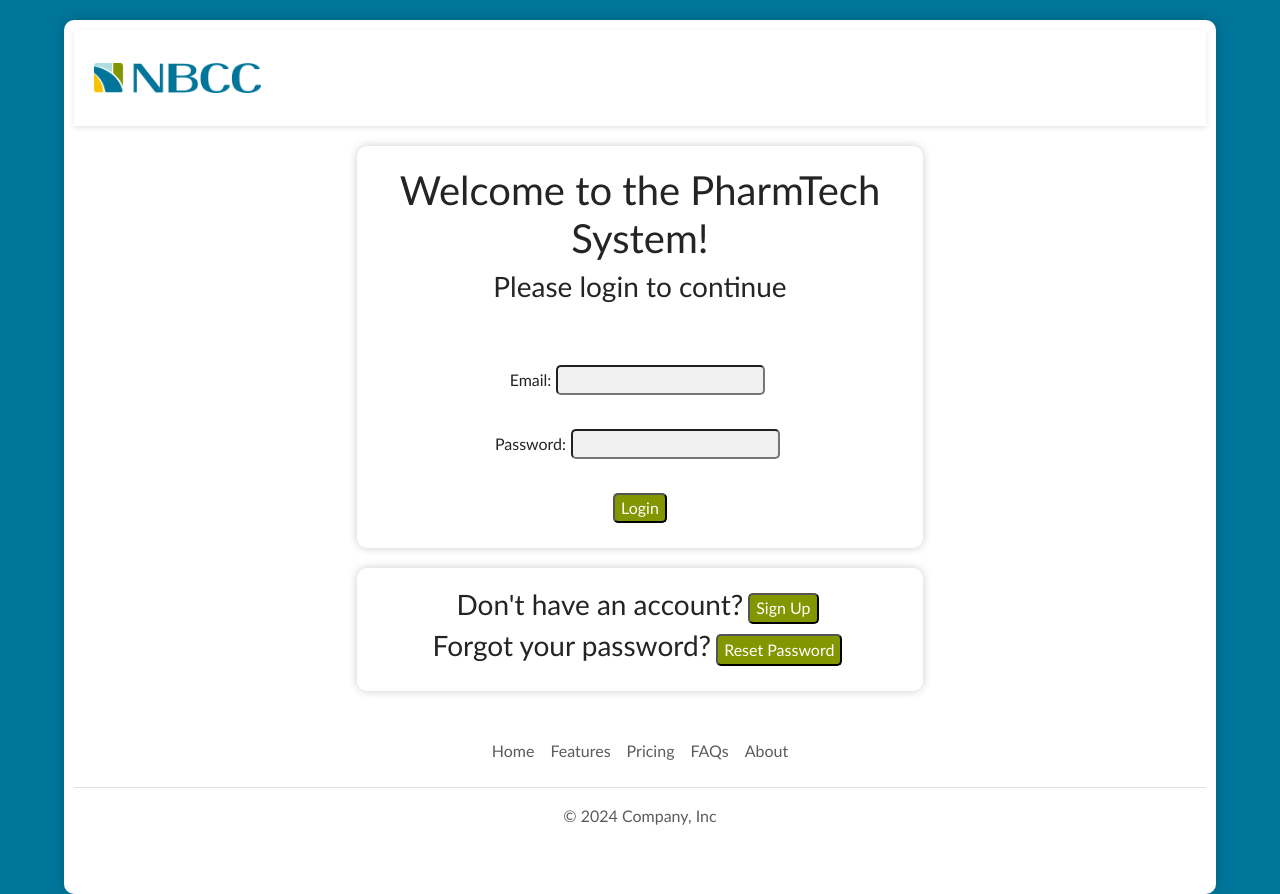
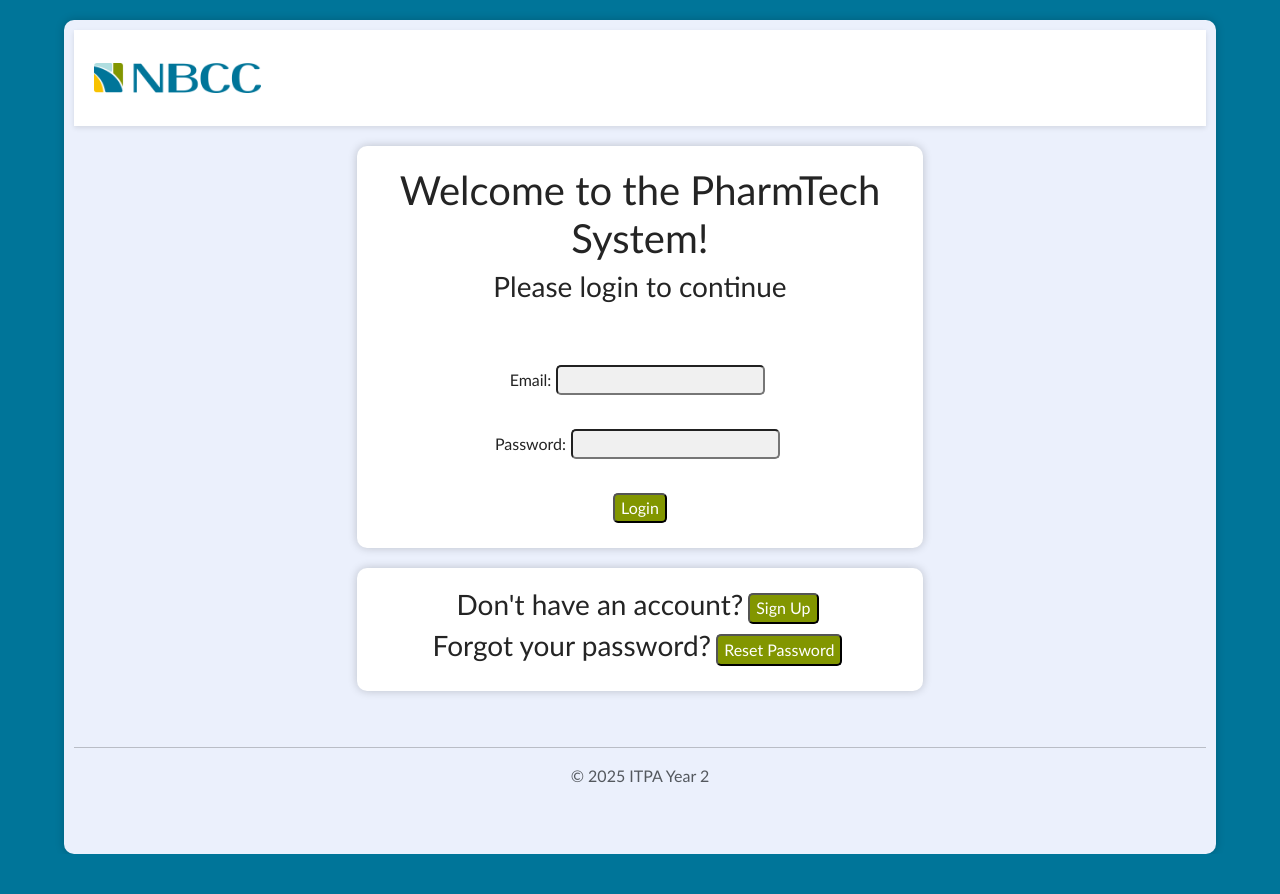
Before and after one commit to Rinlog/Pharmacy-Tech-Capston, a React (Vite) app in the folder PharmFrontend/: page /login in a window 1280 px wide. After the commit the page ends 854 px from the top, so only its background shows below. Built offline with nearby package versions, Linux system fonts and the light colour scheme.

Commit message:
centered home page title

```diff
--- a/PharmFrontend/src/components/footer/footer.jsx
+++ b/PharmFrontend/src/components/footer/footer.jsx
@@ -1,15 +1,10 @@
 
 function Footer(){
+
     return (
         <footer className="py-3 my-4">
-            <ul className="nav justify-content-center border-bottom pb-3 mb-3">
-            <li className="nav-item"><a href="/home" className="nav-link px-2 text-body-secondary">Home</a></li>
-            <li className="nav-item"><a href="#" className="nav-link px-2 text-body-secondary">Features</a></li>
-            <li className="nav-item"><a href="#" className="nav-link px-2 text-body-secondary">Pricing</a></li>
-            <li className="nav-item"><a href="#" className="nav-link px-2 text-body-secondary">FAQs</a></li>
-            <li className="nav-item"><a href="#" className="nav-link px-2 text-body-secondary">About</a></li>
-            </ul>
-            <p className="text-center text-body-secondary">© 2024 Company, Inc</p>
+            <hr></hr>
+            <p className="text-center text-body-secondary">© 2025 ITPA Year 2</p>
         </footer>
     )
 }
--- a/PharmFrontend/src/components/home/Home.css
+++ b/PharmFrontend/src/components/home/Home.css
@@ -1,7 +1,6 @@
 .home-container {
   text-align: center;
   font-family: var(--nbcc-font);
-  background-color: #ffffff;
   padding: 20px;
   min-height: 100vh;
 }
--- /dev/null
+++ b/PharmFrontend/src/components/login/Login.css
@@ -0,0 +1,3 @@
+.BlueBackground{
+    background-color: var(--nbcc-possi-blue) !important;
+}
--- a/PharmFrontend/src/components/login/login.jsx
+++ b/PharmFrontend/src/components/login/login.jsx
@@ -2,6 +2,7 @@ import React, { useContext, useState } from 'react';
 import { useNavigate } from 'react-router-dom';
 import { useCookies } from 'react-cookie';
 import AuthContext from '@components/login/AuthContext.jsx';
+import './Login.css'
 import $ from 'jquery';
 const BackendIP = import.meta.env.VITE_BackendIP
 const BackendPort = import.meta.env.VITE_BackendPort
--- a/PharmFrontend/src/components/navbar/NavBar.css
+++ b/PharmFrontend/src/components/navbar/NavBar.css
@@ -7,6 +7,8 @@
     font-family: var(--nbcc-font);
     color: white;
     box-shadow: 0 2px 5px rgba(0, 0, 0, 0.1);
+    position: sticky !important;
+    top:0; /*needed*/
 }
 
 .navbar-logo {
@@ -20,7 +22,9 @@
 .navbar-logo:hover {
     color: #ffcc00;
 }
-
+.pl-5{
+    padding-left: 70px;
+}
 /* navbar toggler (for mobile responsiveness) we can make this better with some other things later */
 .navbar-toggler {
     background: none;
@@ -37,19 +41,22 @@
 .navbar-menu {
     display: flex;
     flex-wrap: wrap;
+    flex-grow:1;
+    justify-content: right;
 }
 
 .navbar-links {
-    display: flex;
+    display:flex;
+    flex-grow:1;
     align-items: center;
+    justify-content: right;
     gap: 15px;
 }
 
 .navbar-hometext{
     font-size: 20px;
     font-weight: bold;
-    color: white;
-    margin-right: 290px;
+    color: var(--nbcc-nav-item);
 }
 
 .navbar-item {
--- a/PharmFrontend/src/components/navbar/navbar.jsx
+++ b/PharmFrontend/src/components/navbar/navbar.jsx
@@ -72,14 +72,16 @@ function Navbar() {
             </>
           )}
           {authState.loggedIn && isHomePage && (
-            <div className="logout-container">
-            <div className="navbar-hometext">
+            <div className="d-flex align-items-center justify-content-right flex-fill">
+              <div className="d-flex navbar-hometext justify-content-center flex-fill">
                 Welcome to the NBCC Pharmaceutical Tech System!
+              </div>
+              <div className="logout-container align-self-right pl-5">
+                <button className="navbar-button" onClick={Logout}>
+                    Logout
+                </button>
+              </div>
             </div>
-            <button className="navbar-button" onClick={Logout}>
-                Logout
-            </button>
-        </div>
           )}
         </div>
       </div>
--- a/PharmFrontend/src/index.css
+++ b/PharmFrontend/src/index.css
@@ -28,7 +28,7 @@ html{
 .page-container {
     margin: 20px auto 0 auto;
     width: 90%;
-    background-color: white;
+    background-color: rgb(235, 240, 252);
     padding: 10px;
     border-radius: 10px;
     box-shadow: 0 0 10px 0 rgba(0, 0, 0, 0.2);
```
Also changed, not shown: 1 other file (tests, documents, lock files or other folders).
